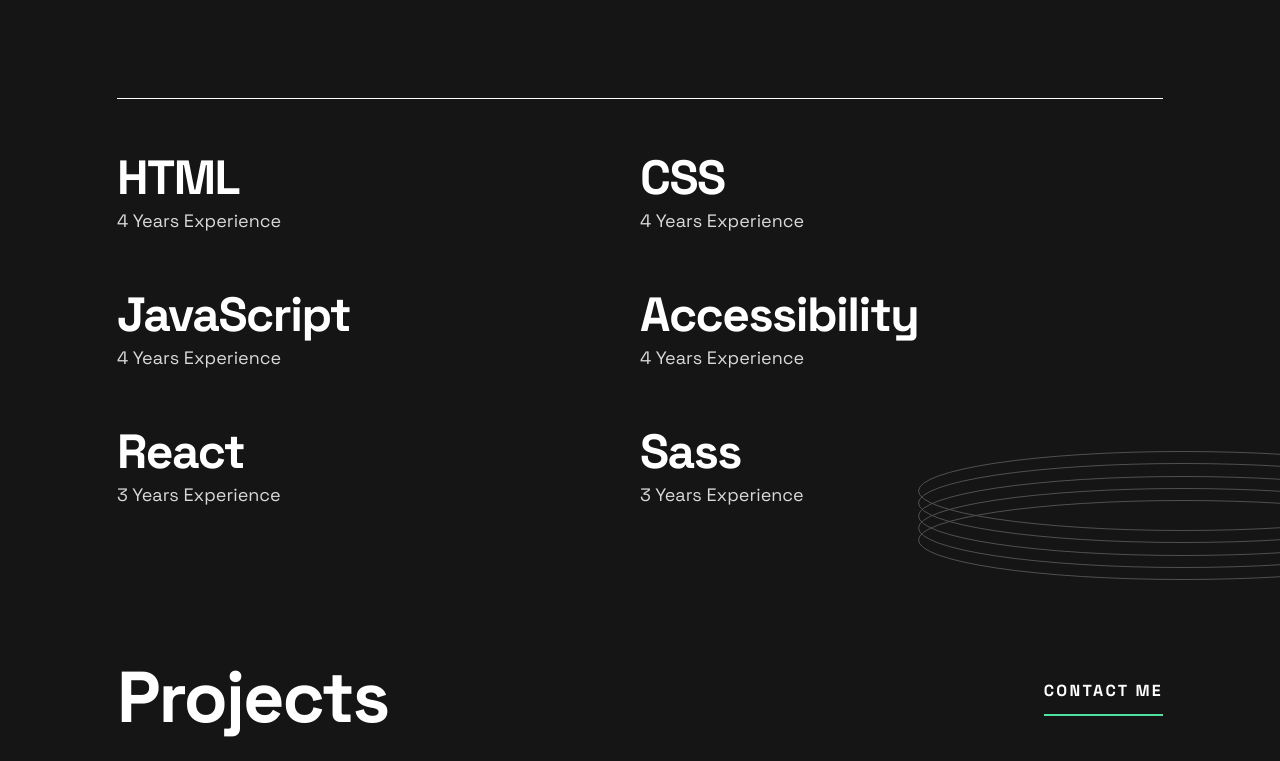
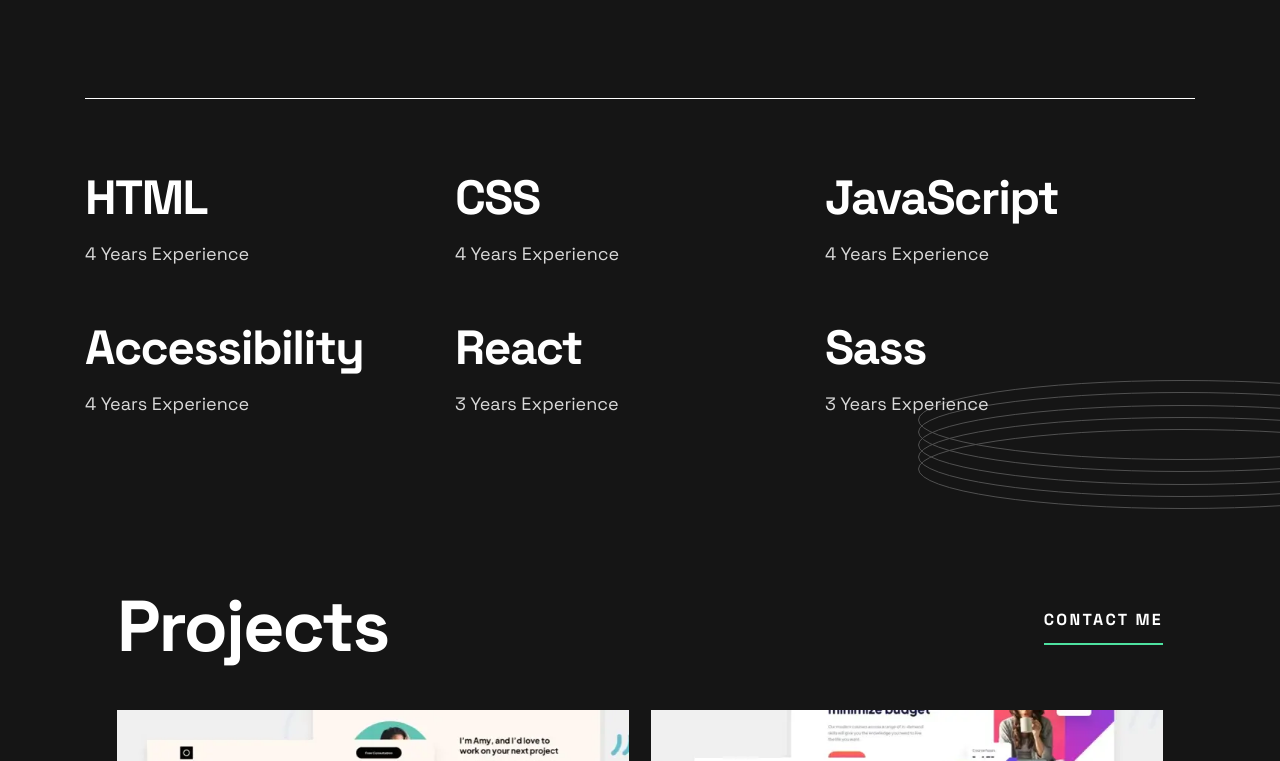
Before and after one commit to VeseMir2k/single-page-developer-portfolio, a Vue app: page / in a window 1280 px wide. Shown: the part 722-1483 px from the top of the page. Built offline with nearby package versions, Linux system fonts and the light colour scheme.

Commit message:
📝 (TheSkill.vue): Add margin to skill card title for better spacing 📝 (TheSkill.vue): Adjust width of skill card based on screen size for better responsiveness 📝 (TheSkills.vue): Update padding and positioning of skills section for tablet and desktop breakpoints to improve layout and design

```diff
--- a/src/components/skills/TheSkill.vue
+++ b/src/components/skills/TheSkill.vue
@@ -36,6 +36,15 @@
   .skill-card {
     text-align: left;
     width: 50%;
+    &__title {
+      margin-bottom: 14px;
+    }
+  }
+}
+
+@media (min-width: $desktop-breakpoint) {
+  .skill-card {
+    width: 33.33%;
   }
 }
 </style>
--- a/src/components/skills/TheSkills.vue
+++ b/src/components/skills/TheSkills.vue
@@ -64,6 +64,7 @@
     bottom: 0;
   }
 }
+
 @media (min-width: $tablet-breakpoint) {
   .skills-section {
     padding: 52px 32px;
@@ -78,5 +79,15 @@
       height: 0;
     }
   }
+
+  @media (min-width: $desktop-breakpoint) {
+    .skills-section {
+      padding: 72px 0;
+      &::before {
+        left: 0;
+        right: 0;
+      }
+    }
+  }
 }
 </style>
```
